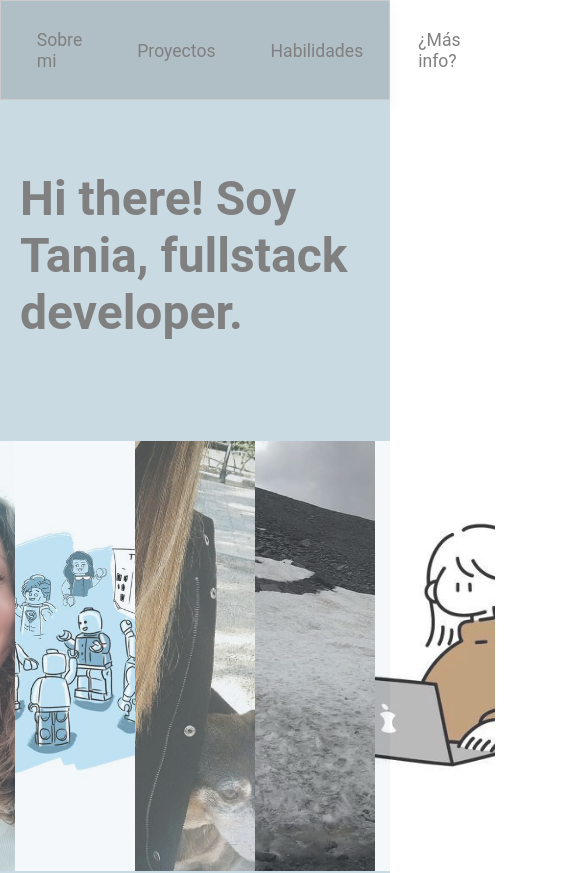
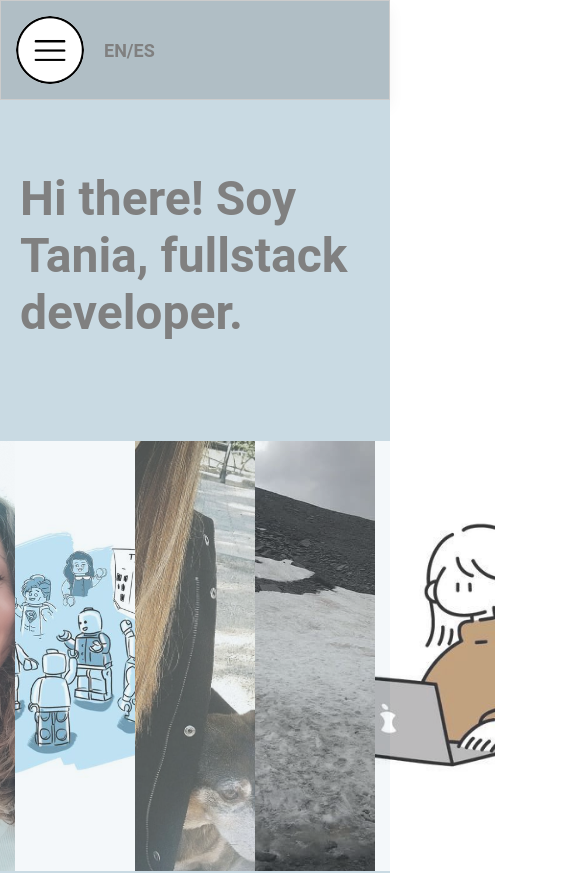
Before and after one commit to Tania-nad/project, a React (Vite) app: page / in a window 390 px wide. Shown: the top 873 px of the page, 585 px wide, since content can reach past the window. Built offline with nearby package versions, Linux system fonts and the light colour scheme.

Commit message:
make the designed responsive

```diff
--- a/src/components/Header.jsx
+++ b/src/components/Header.jsx
@@ -1,5 +1,6 @@
 import PropTypes from "prop-types";
 import arrow from "../images/arrow.png";
+import burguer from "../images/circle.png";
 import "../scss/layout/_header.scss";
 import "../scss/core/_variables.scss";
 
@@ -13,6 +14,8 @@ function Header({ menuVisible, toggleMenu }) {
 
   return (
     <header className="header">
+      <img className="burguer" src={burguer} alt="burguer-menu" />
+      <h1 className="visible-language">EN/ES</h1>
       <ul className="list">
         <div className="list-items">
           <li className="list-elements">Sobre mi</li>
@@ -25,6 +28,7 @@ function Header({ menuVisible, toggleMenu }) {
       <div className="flags">
         {/* <img className="Spain" src={spainFlag} alt="Spain" />
         <img className="England" src={englandFlag} alt="England" /> */}
+
         <p className="language" onClick={toggleMenu}>
           ES
         </p>
@@ -34,6 +38,7 @@ function Header({ menuVisible, toggleMenu }) {
           alt="drop-down"
           onClick={toggleMenu}
         />
+
         {menuVisible && (
           <ul className="lang-list">
             <li className="lang-list">EN</li>
--- a/src/scss/layout/_gallery.scss
+++ b/src/scss/layout/_gallery.scss
@@ -11,6 +11,7 @@ section img{
   object-fit: cover;
   opacity: .8;
   transition: .5s ease;
+
 }
 section img:hover{
   cursor: crosshair;
--- a/src/scss/layout/_header.scss
+++ b/src/scss/layout/_header.scss
@@ -99,3 +99,40 @@
     transition: transform 0.1s ease-in-out, color 0.2s ease-in-out;
     cursor: pointer;
 }
+.burguer{
+    border-radius: 35px;
+    display: none;
+}
+.visible-language{
+    font-family: 'Roboto', arial, sans-serif;
+    color: grey;
+    text-align: center;
+    justify-content: center;
+    align-items: center;
+    margin-top: 20px;
+    margin-left: 20px;
+    margin-bottom: 20px;
+    cursor: pointer;
+    display: none;
+    font-size: large;
+}
+.visible-language:hover{
+    transform: scale(1.1);
+    text-shadow: 2px 2px 10px rgba(255, 255, 255, 0.8); ;
+}
+
+
+@media (max-width: 768px) {
+    .burguer{
+        display: flex;
+    }
+    .list{
+        display: none;
+    }
+    .visible-language{
+        display: flex;
+    }
+
+
+
+}
--- a/src/scss/layout/_main.scss
+++ b/src/scss/layout/_main.scss
@@ -103,3 +103,9 @@
     justify-content: space-between;
     line-height: 1.6;
 }
+@media (max-width: 768px) {
+
+
+
+
+}
--- a/src/scss/layout/_projects.scss
+++ b/src/scss/layout/_projects.scss
@@ -11,6 +11,7 @@
 .container-image{
     width: 400px;
     height: 200px;
+    box-shadow: 5px 5px 10px grey;
 
 
 }
@@ -39,3 +40,14 @@
     gap: 20px;
 
   }
+
+  @media (max-width: 768px) {
+    .container{
+        display: flex;
+        flex-direction: column;
+    }
+    .second-row{
+        display: flex;
+        flex-direction: column;
+    }
+  }
```
Also changed, not shown: src/images/circle.png (added).
